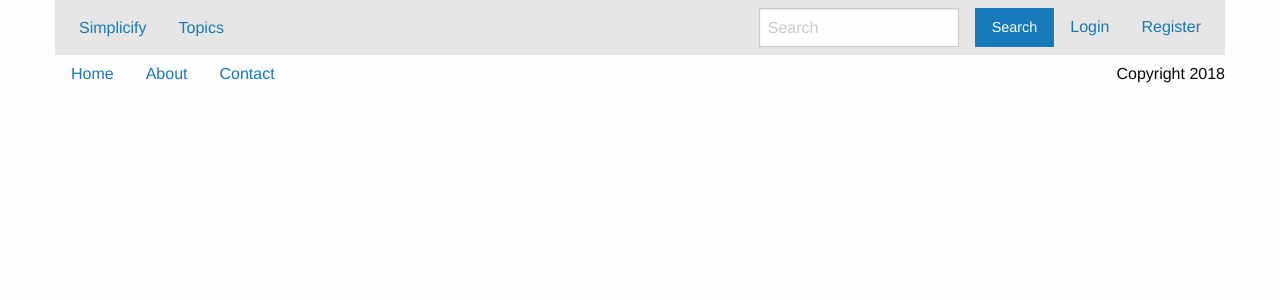
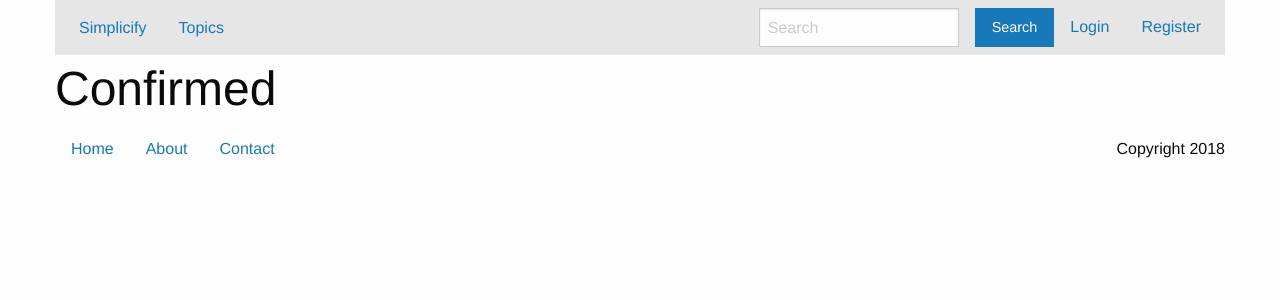
Before and after one commit to CarlJohnston/domauthority_client, a React (Create React App) app in the folder frontend/: page /authenticate/confirmed in a window 1280 px wide. Shown: the top 300 px of the page. Built offline with nearby package versions, Linux system fonts and the light colour scheme.

Commit message:
Add basic confirmation route/component

```diff
--- /dev/null
+++ b/frontend/src/components/Confirmed/Confirmed.js
@@ -0,0 +1,14 @@
+import React, { Component } from 'react';
+import { Route, Link } from 'react-router-dom';
+
+class Confirmed extends Component {
+  render() {
+    return (
+      <div>
+        <h1>Confirmed</h1>
+      </div>
+    );
+  }
+}
+
+export default Confirmed;
--- a/frontend/src/components/Layout/Layout.js
+++ b/frontend/src/components/Layout/Layout.js
@@ -4,6 +4,7 @@ import { Route, Link } from 'react-router-dom';
 import Login from '../Login/Login';
 import Register from '../Register/Register';
 import Forgot from '../Forgot/Forgot';
+import Confirmed from '../Confirmed/Confirmed';
 import Home from '../Home/Home';
 
 class Layout extends Component {
@@ -35,6 +36,7 @@ class Layout extends Component {
           <Route path='/login' component={Login} />
           <Route path='/register' component={Register} />
           <Route path='/password/forgot' component={Forgot} />
+          <Route path='/authenticate/confirmed' component={Confirmed} />
         </div>
 
         <div className="grid-container">
```
Also changed, not shown: 1 other file (tests, documents, lock files or other folders).
